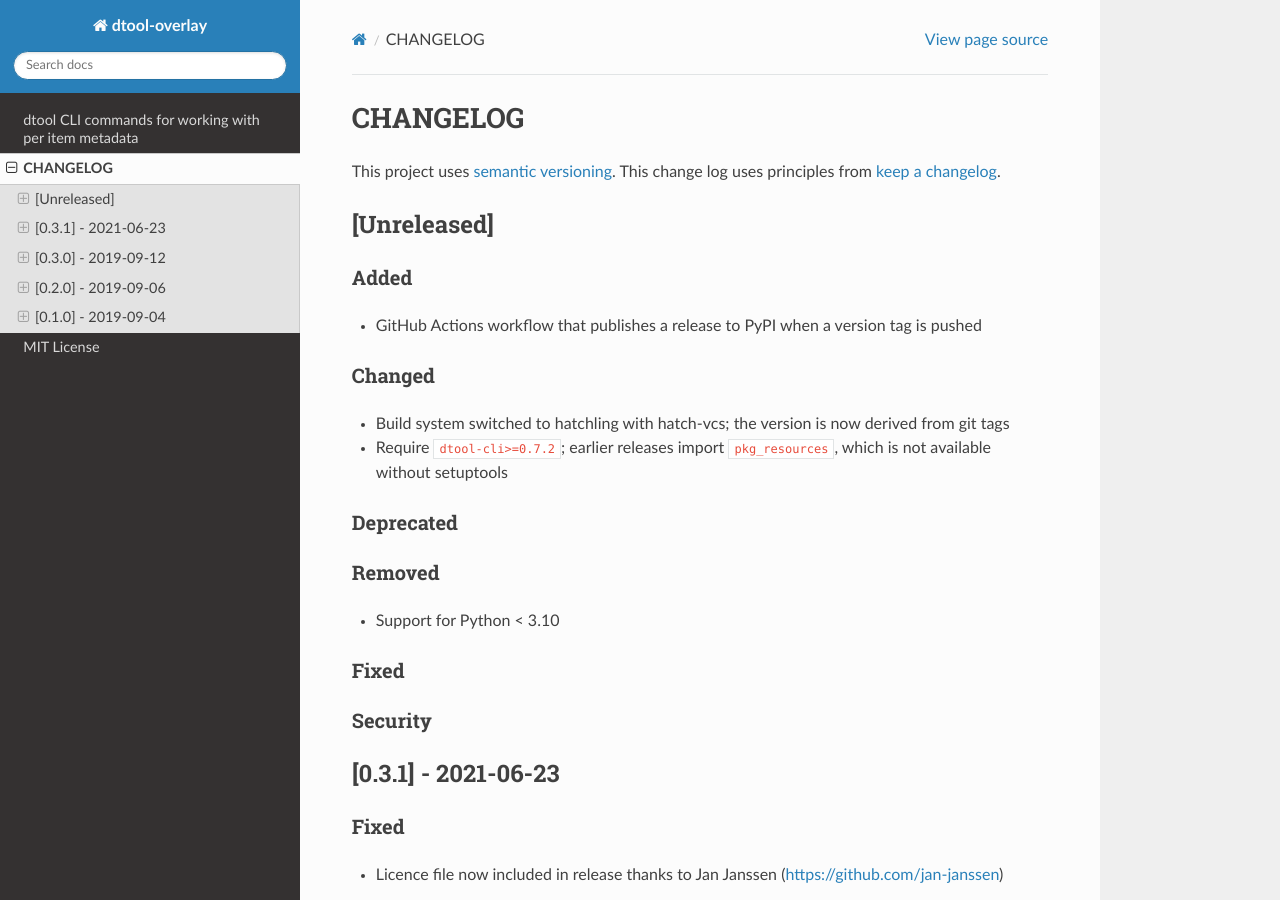
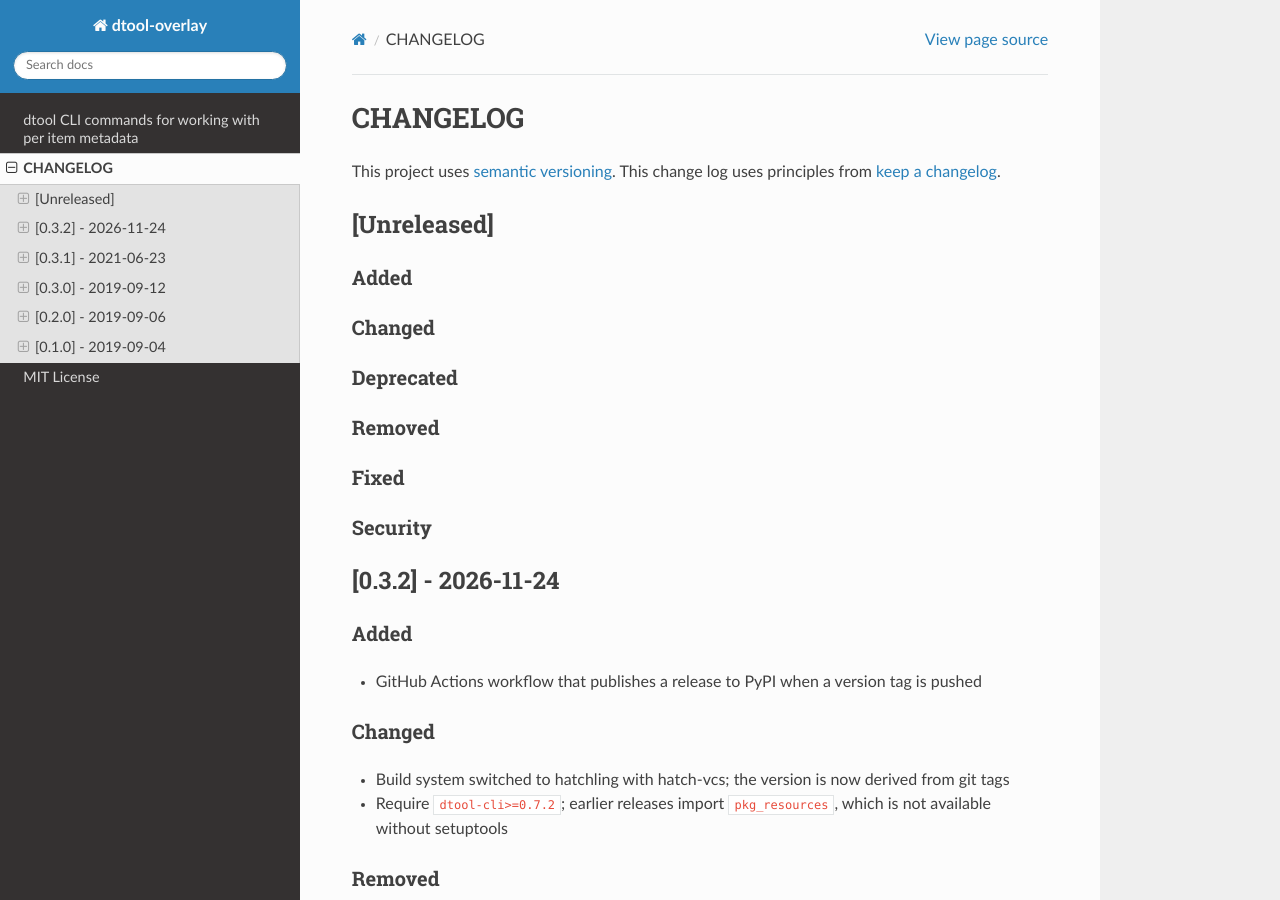
Before and after one commit to jic-dtool/dtool-overlay, a Sphinx documentation site: the page built from docs/source/CHANGELOG.rst, in a window 1280 px wide and 900 px high. Built offline with Sphinx 7.4.7 and the Read the Docs theme 3.1.0, drawn with Linux system fonts in a browser that asks for light colours.

Commit message:
DOC: update changelog and docs version for 0.3.2 release
Co-Authored-By: Claude Opus 5.5 <noreply@anthropic.com>

```diff
--- a/CHANGELOG.rst
+++ b/CHANGELOG.rst
@@ -10,9 +10,35 @@ This change log uses principles from `keep a changelog <http://keepachangelog.co
 Added
 ^^^^^
 
+
+Changed
+^^^^^^^
+
+
+Deprecated
+^^^^^^^^^^
+
+
+Removed
+^^^^^^^
+
+
+Fixed
+^^^^^
+
+
+Security
+^^^^^^^^
+
+
+[0.3.2] - 2026-11-24
+--------------------
+
+Added
+^^^^^
+
 - GitHub Actions workflow that publishes a release to PyPI when a version
   tag is pushed
-
 
 Changed
 ^^^^^^^
--- a/docs/source/conf.py
+++ b/docs/source/conf.py
@@ -54,7 +54,7 @@ repo_name = "dtool-overlay"
 # built documents.
 #
 # The short X.Y version.
-version = "0.3.1"
+version = "0.3.2"
 # The full version, including alpha/beta/rc tags.
 release = version
 
```
Also changed, not shown: other parts of CHANGELOG.rst (+0 -13 lines).
